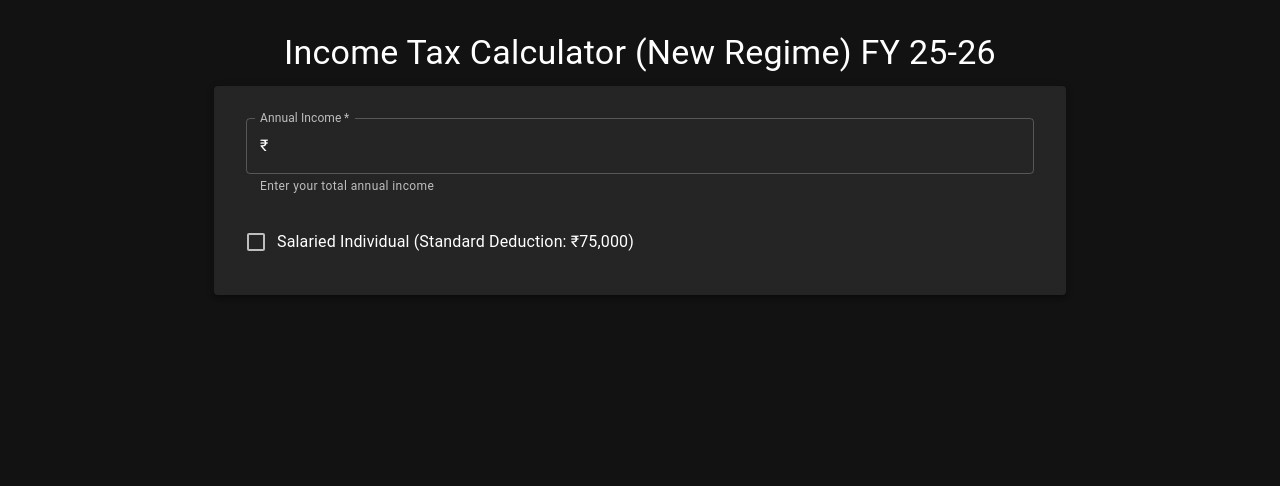
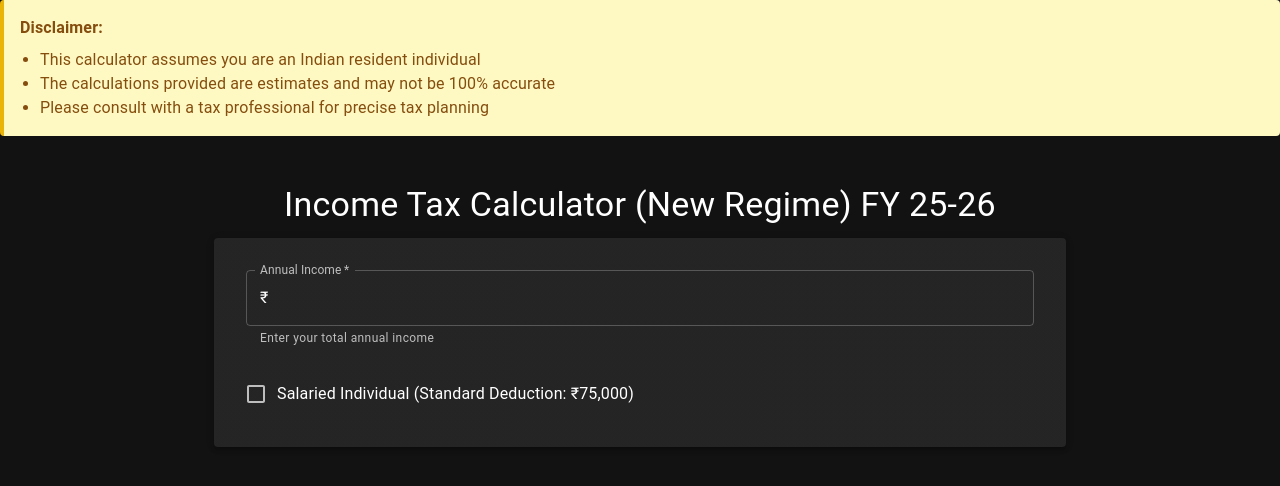
Before and after one commit to developerr-ayush/financial-calculators, a React (Vite) app: page /income-tax-calculator in a window 1280 px wide. Shown: the top 486 px of the page. Built offline with nearby package versions, Linux system fonts and the light colour scheme.

Commit message:
Add disclaimer and improve UI for Income Tax Calculator

```diff
--- a/src/pages/IncomeTaxCalculator.jsx
+++ b/src/pages/IncomeTaxCalculator.jsx
@@ -100,6 +100,34 @@ const IncomeTaxCalculator = () => {
   }, [income, isSalaried]);
 
   return (
+    <div>
+      <div
+        style={{
+          backgroundColor: "#fef9c3",
+          borderLeft: "4px solid #eab308",
+          color: "#854d0e",
+          padding: "1rem",
+          marginBottom: "1rem",
+          borderRadius: "0.25rem",
+        }}
+      >
+        <p style={{ fontWeight: "bold" }}>Disclaimer:</p>
+        <ul
+          style={{
+            marginLeft: "1.25rem",
+            marginTop: "0.5rem",
+            listStyleType: "disc",
+          }}
+        >
+          <li>This calculator assumes you are an Indian resident individual</li>
+          <li>
+            The calculations provided are estimates and may not be 100% accurate
+          </li>
+          <li>
+            Please consult with a tax professional for precise tax planning
+          </li>
+        </ul>
+      </div>
       <Container maxWidth="md">
         <Box sx={{ py: 4 }}>
           <Typography variant="h4" component="h1" gutterBottom align="center">
@@ -170,7 +198,11 @@ const IncomeTaxCalculator = () => {
                 </Paper>
               )}
 
-            <TableContainer component={Paper} variant="outlined" sx={{ mb: 3 }}>
+              <TableContainer
+                component={Paper}
+                variant="outlined"
+                sx={{ mb: 3 }}
+              >
                 <Table aria-label="tax breakdown table">
                   <TableHead>
                     <TableRow>
@@ -221,8 +253,8 @@ const IncomeTaxCalculator = () => {
                         )}) is eligible for Marginal Relief.`}
                   </Typography>
                   <Typography variant="body1">
-                  Tax relief of ₹{rebateAmount.toLocaleString("en-IN")} will be
-                  provided.
+                    Tax relief of ₹{rebateAmount.toLocaleString("en-IN")} will
+                    be provided.
                   </Typography>
                 </Paper>
               )}
@@ -251,7 +283,9 @@ const IncomeTaxCalculator = () => {
                 ) : (
                   <Typography variant="h5" component="h3">
                     Total Tax: ₹
-                  {tax.toLocaleString(undefined, { maximumFractionDigits: 2 })}
+                    {tax.toLocaleString(undefined, {
+                      maximumFractionDigits: 2,
+                    })}
                   </Typography>
                 )}
               </Paper>
@@ -259,6 +293,7 @@ const IncomeTaxCalculator = () => {
           )}
         </Box>
       </Container>
+    </div>
   );
 };
 
```
Lines whose indentation alone changed are shown as unchanged.
